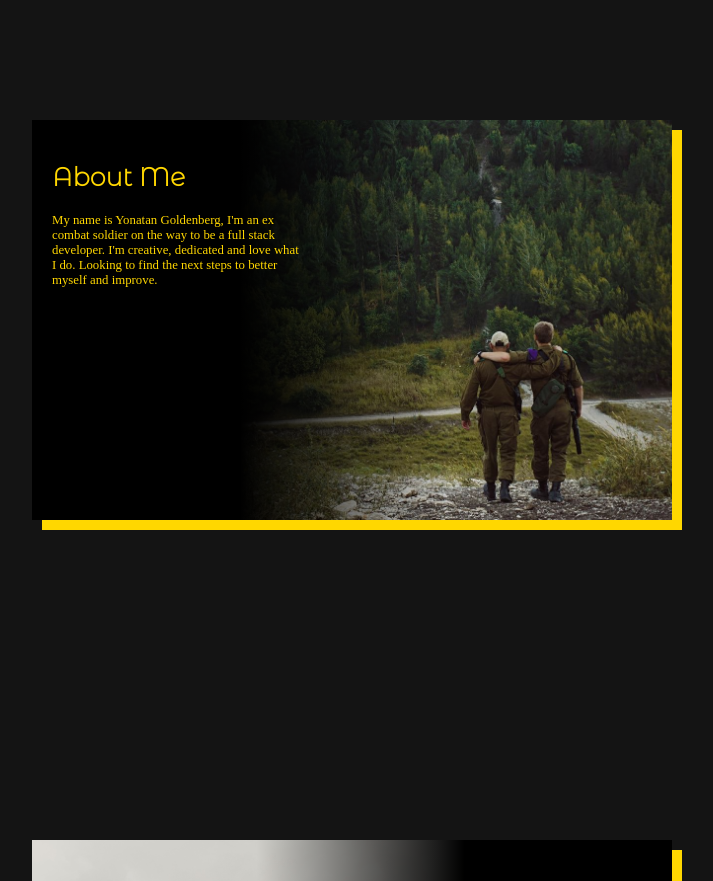
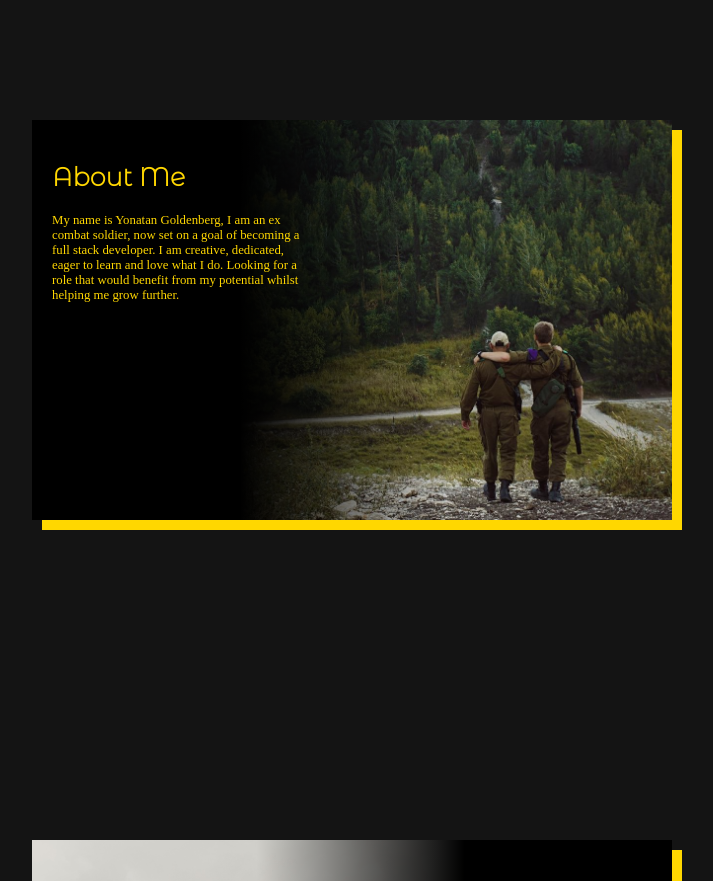
Before and after one commit to Yoni-Gold/my-site, a React (Create React App) app: page / in a window 1280 px wide. Shown: the part 840-1721 px from the top of the page, without its empty margins (288-1001 px from the left). Built offline with nearby package versions, Linux system fonts and the light colour scheme; a web font is replaced by a local one.

Commit message:
Update Section1.js

```diff
--- a/src/components/Section1.js
+++ b/src/components/Section1.js
@@ -6,9 +6,9 @@ function Section1()
         <TextBackgroundLeft>
             <TextDivLeft>
             <InfoTitle>About Me</InfoTitle>
-            My name is Yonatan Goldenberg, I'm an ex combat soldier on the way to be a full stack developer.
-            I'm creative, dedicated and love what I do.
-            Looking to find the next steps to better myself and improve.
+            My name is Yonatan Goldenberg, I am an ex combat soldier, now set on a goal of becoming a full stack developer.
+            I am creative, dedicated, eager to learn and love what I do.
+            Looking for a role that would benefit from my potential whilst helping me grow further.
             </TextDivLeft>
         </TextBackgroundLeft>
         </Div1>
```
